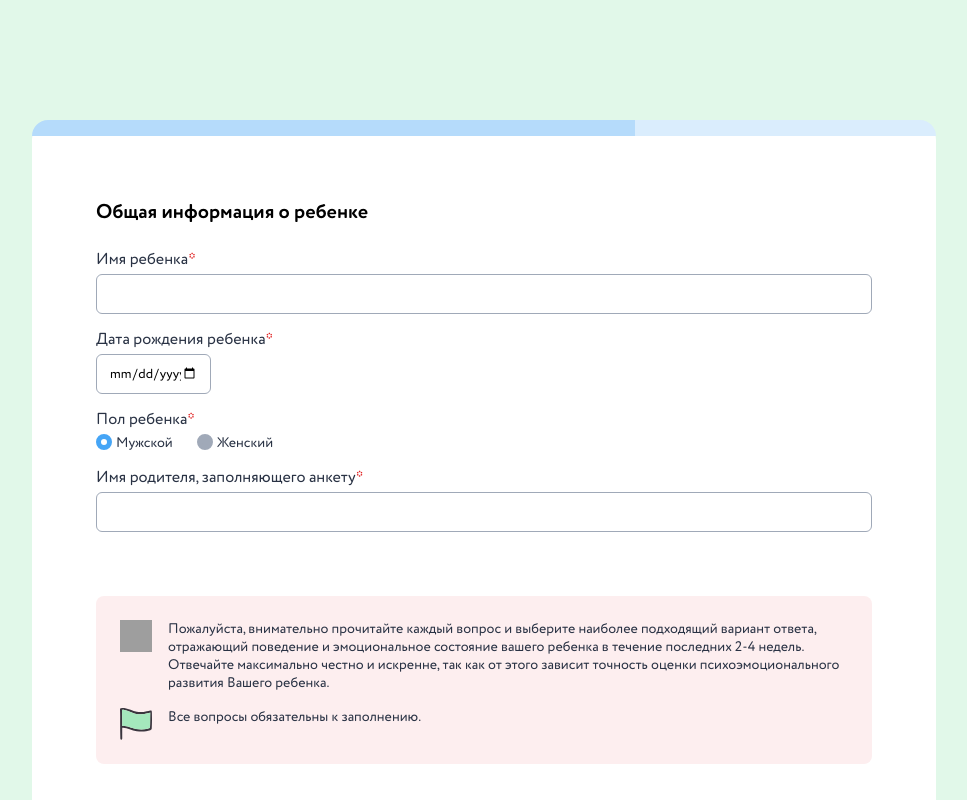
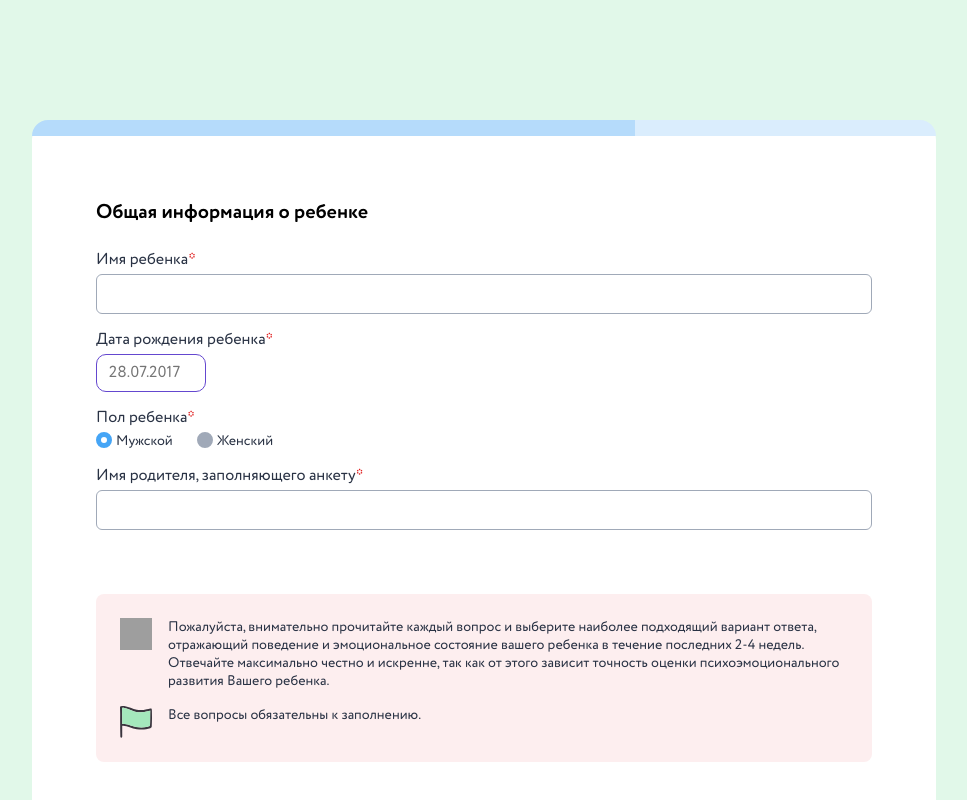
Before and after one commit to eegrishina/ai-school-kid, a React (Vite) app: page /ai-school-kid/questions in a window 1280 px wide. Shown: the top 800 px of the page, without its empty margins (156-1123 px from the left). Built offline with nearby package versions, Linux system fonts and the light colour scheme; grey boxes are pictures that could not be loaded.

Commit message:
Setup custom date-picker from React

```diff
--- a/package.json
+++ b/package.json
@@ -12,7 +12,9 @@
   },
   "dependencies": {
     "@reduxjs/toolkit": "^2.8.2",
+    "date-fns": "^4.1.0",
     "react": "^19.1.0",
+    "react-datepicker": "^8.4.0",
     "react-dom": "^19.1.0",
     "react-redux": "^9.2.0",
     "react-router-dom": "^7.6.2",
--- /dev/null
+++ b/src/components/DatePicker.tsx
@@ -0,0 +1,253 @@
+import DatePicker from 'react-datepicker';
+import type { ReactDatePickerCustomHeaderProps } from 'react-datepicker';
+import { ru } from 'date-fns/locale';
+import 'react-datepicker/dist/react-datepicker.css';
+import styled from 'styled-components';
+
+interface StyledDatePickerProps {
+    selected: Date | null;
+    onChange: (date: Date | null) => void;
+}
+
+interface CustomHeaderProps extends ReactDatePickerCustomHeaderProps {
+    years: number[];
+    months: string[];
+}
+
+const CustomInput = styled.input.attrs(() => ({
+    maxLength: 10,
+}))`
+    border: 1px solid ${({ theme }) => theme.colors.violet};
+    padding: 8px 12px;
+    border-radius: 10px;
+    font-size: 16px;
+    width: 110px;
+    outline: none;
+    cursor: pointer;
+    color: ${({ theme }) => theme.colors.default};
+`;
+
+const DatePickerStl = styled.div`
+    .react-datepicker {
+        border-radius: 6px;
+        padding: 12px 14px;
+        box-shadow: 0 10px 30px rgba(0, 0, 0, 0.1);
+        border: none;
+    }
+
+    .react-datepicker__header {
+        background-color: ${({ theme }) => theme.colors.surface};
+        border-bottom: none;
+        padding: 0;
+    }
+
+    .react-datepicker__current-month {
+        display: none !important;
+    }
+
+    .react-datepicker__day-names,
+    .react-datepicker__week {
+        display: grid;
+        grid-template-columns: repeat(7, 1fr);
+        text-align: center;
+    }
+
+    .react-datepicker__day-name {
+        font-size: 12px;
+        color: ${({ theme }) => theme.colors.muted};
+        text-transform: lowercase;
+    }
+
+    .react-datepicker__day {
+        padding: 10px;
+        border-radius: 6px;
+        cursor: pointer;
+        transition: background-color 0.2s;
+        height: 36px;
+        width: 36px;
+        line-height: 1.4;
+        &:hover {
+            background-color: ${({ theme }) => theme.colors.blue070};
+        }
+    }
+
+    .react-datepicker__day--selected {
+        background-color: ${({ theme }) => theme.colors.violet};
+        color: ${({ theme }) => theme.colors.surface};
+        &:hover {
+            background-color: ${({ theme }) => theme.colors.blue110};
+        }
+    }
+
+    .react-datepicker__day--outside-month {
+        visibility: hidden;
+    }
+
+    @media ${({ theme }) => theme.device.mobile} {
+        .react-datepicker__day {
+            height: 24px;
+            width: 24px;
+            line-height: 0.5;
+            padding: 10px 10px 10px 8px;
+        }
+    }
+`;
+
+const HeaderWrapper = styled.div`
+    display: flex;
+    justify-content: space-between;
+    align-items: center;
+    padding: 12px 10px;
+
+    @media ${({ theme }) => theme.device.mobile} {
+        padding: 0;
+    }
+`;
+
+const NavButton = styled.button<{ disabled?: boolean }>`
+    background: none;
+    border: none;
+    cursor: ${({ disabled }) => (disabled ? 'default' : 'pointer')};
+    font-size: 28px;
+    color: ${({ theme }) => theme.colors.default};
+    user-select: none;
+    padding: 0;
+    width: 28px;
+    height: 28px;
+    line-height: 1;
+`;
+
+const Select = styled.select`
+    font-size: 18px;
+    font-weight: 700;
+    background-color: transparent;
+    border: none;
+    color: ${({ theme }) => theme.colors.default};
+    cursor: pointer;
+    user-select: none;
+    text-transform: capitalize;
+    appearance: none;
+    -webkit-appearance: none;
+    -moz-appearance: none;
+    padding-right: 0;
+
+    &:last-child {
+        font-weight: 400;
+    }
+
+    @media ${({ theme }) => theme.device.mobile} {
+        font-size: 14px;
+    }
+`;
+
+const CustomHeader: React.FC<CustomHeaderProps> = ({
+    date,
+    changeYear,
+    changeMonth,
+    decreaseMonth,
+    increaseMonth,
+    prevMonthButtonDisabled,
+    nextMonthButtonDisabled,
+    years,
+    months,
+}) => {
+    return (
+        <HeaderWrapper>
+            <NavButton
+                onClick={decreaseMonth}
+                disabled={prevMonthButtonDisabled}
+                aria-label="Previous Month"
+                type="button"
+            >
+                ‹
+            </NavButton>
+
+            <Select
+                value={date.getMonth()}
+                onChange={({ target: { value } }) => changeMonth(Number(value))}
+            >
+                {months.map((monthName, index) => (
+                    <option key={monthName} value={index}>
+                        {monthName}
+                    </option>
+                ))}
+            </Select>
+
+            <Select
+                value={date.getFullYear()}
+                onChange={({ target: { value } }) => changeYear(Number(value))}
+            >
+                {years.map((year) => (
+                    <option key={year} value={year}>
+                        {year}
+                    </option>
+                ))}
+            </Select>
+
+            <NavButton
+                onClick={increaseMonth}
+                disabled={nextMonthButtonDisabled}
+                aria-label="Next Month"
+                type="button"
+            >
+                ›
+            </NavButton>
+        </HeaderWrapper>
+    );
+};
+
+const years: number[] = [];
+const currentYear = new Date().getFullYear();
+for (let i = currentYear - 50; i <= currentYear + 10; i++) {
+    years.push(i);
+}
+
+const months = [
+    'январь',
+    'февраль',
+    'март',
+    'апрель',
+    'май',
+    'июнь',
+    'июль',
+    'август',
+    'сентябрь',
+    'октябрь',
+    'ноябрь',
+    'декабрь',
+];
+
+const StyledDatePicker: React.FC<StyledDatePickerProps> = ({ selected, onChange }) => {
+    const handleChange = (date: Date | null) => {
+        if (!date) {
+            onChange(null);
+            return;
+        }
+        const fixedDate = new Date(date);
+        fixedDate.setHours(12, 0, 0, 0);
+        onChange(fixedDate);
+    };
+
+    return (
+        <DatePickerStl>
+            <DatePicker
+                selected={selected}
+                onChange={handleChange}
+                maxDate={new Date()}
+                locale={ru}
+                dateFormat="dd.MM.yyyy"
+                placeholderText="28.07.2017"
+                customInput={<CustomInput />}
+                calendarClassName="custom-calendar"
+                popperPlacement="bottom-start"
+                renderCustomHeader={(props) => (
+                    <CustomHeader {...props} years={years} months={months} />
+                )}
+                showMonthDropdown={false}
+                showYearDropdown={false}
+            />
+        </DatePickerStl>
+    );
+};
+
+export default StyledDatePicker;
--- a/src/features/questions/ChildInfo.tsx
+++ b/src/features/questions/ChildInfo.tsx
@@ -5,6 +5,7 @@ import { ChildInfoFormStl } from "./ChildInfo.styled";
 import { updateChildInfo } from "./questionsSlice";
 import rawChildInfoFields from '../../data/childInfo.json';
 import { useState } from "react";
+import StyledDatePicker from "../../components/DatePicker";
 
 const childInfoFields: ChildInfoDetails[] = rawChildInfoFields as ChildInfoDetails[]
 
@@ -60,6 +61,12 @@ export default function ChildInfoForm() {
                                 ))}
                             </div>
                         ) : (
+                            key === 'childDOB' ? (
+                                <StyledDatePicker
+                                    selected={childInfo[key] ? new Date(childInfo[key]) : null}
+                                    onChange={(date) => handleChange(key, date ? date.toISOString().split('T')[0] : '')}
+                                />
+                            ) : (
                                 <input
                                     type={type}
                                     value={childInfo[key] || ''}
@@ -67,6 +74,7 @@ export default function ChildInfoForm() {
                                     onBlur={e => hadleBlur(key, e.target.value)}
                                     required
                                 />
+                            )
                         )}
                         {type === 'date' && error && (
                             <div className="error">
```
Also changed, not shown: 1 other file (tests, documents, lock files or other folders). Lines whose indentation alone changed are shown as unchanged.
